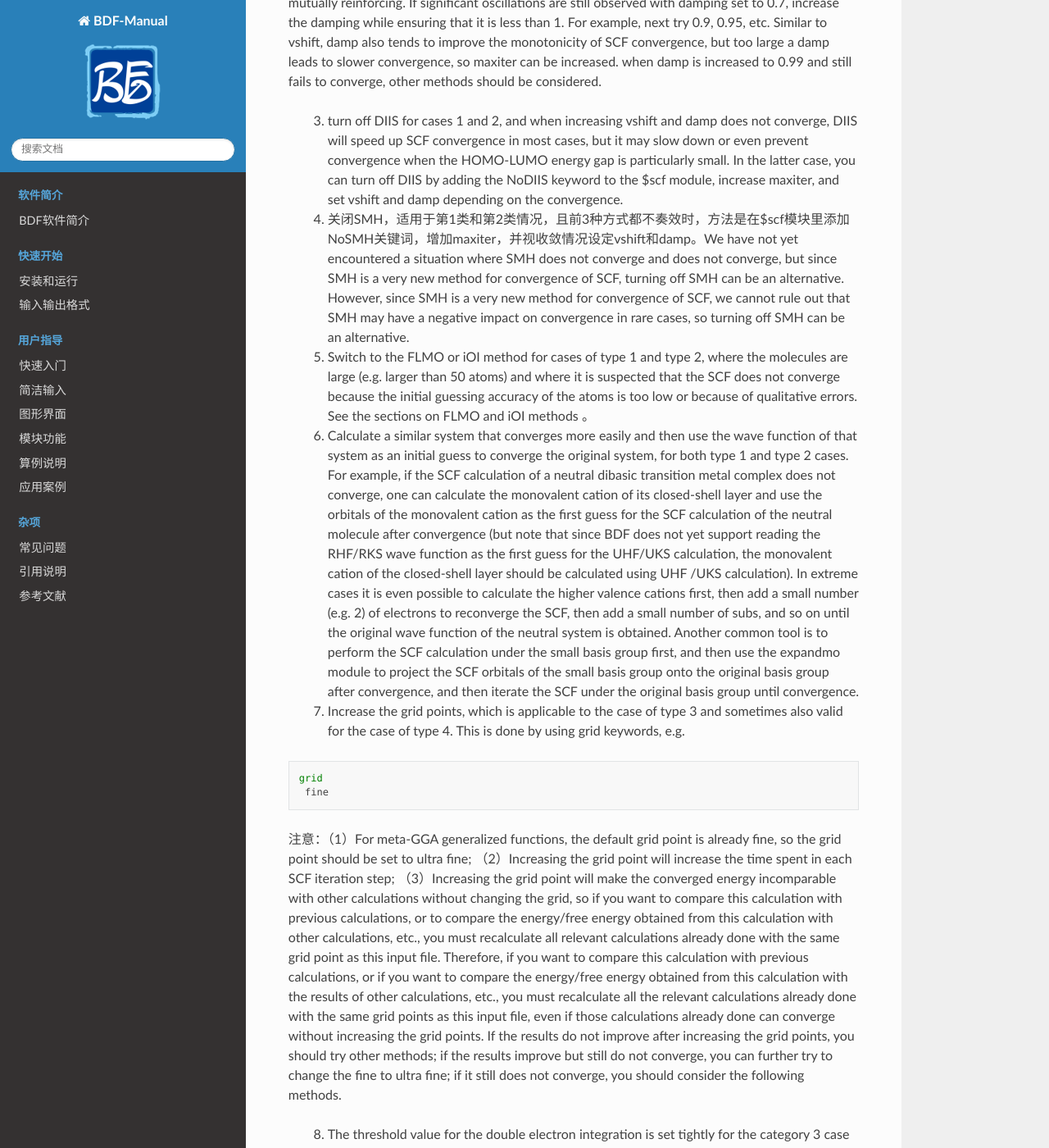
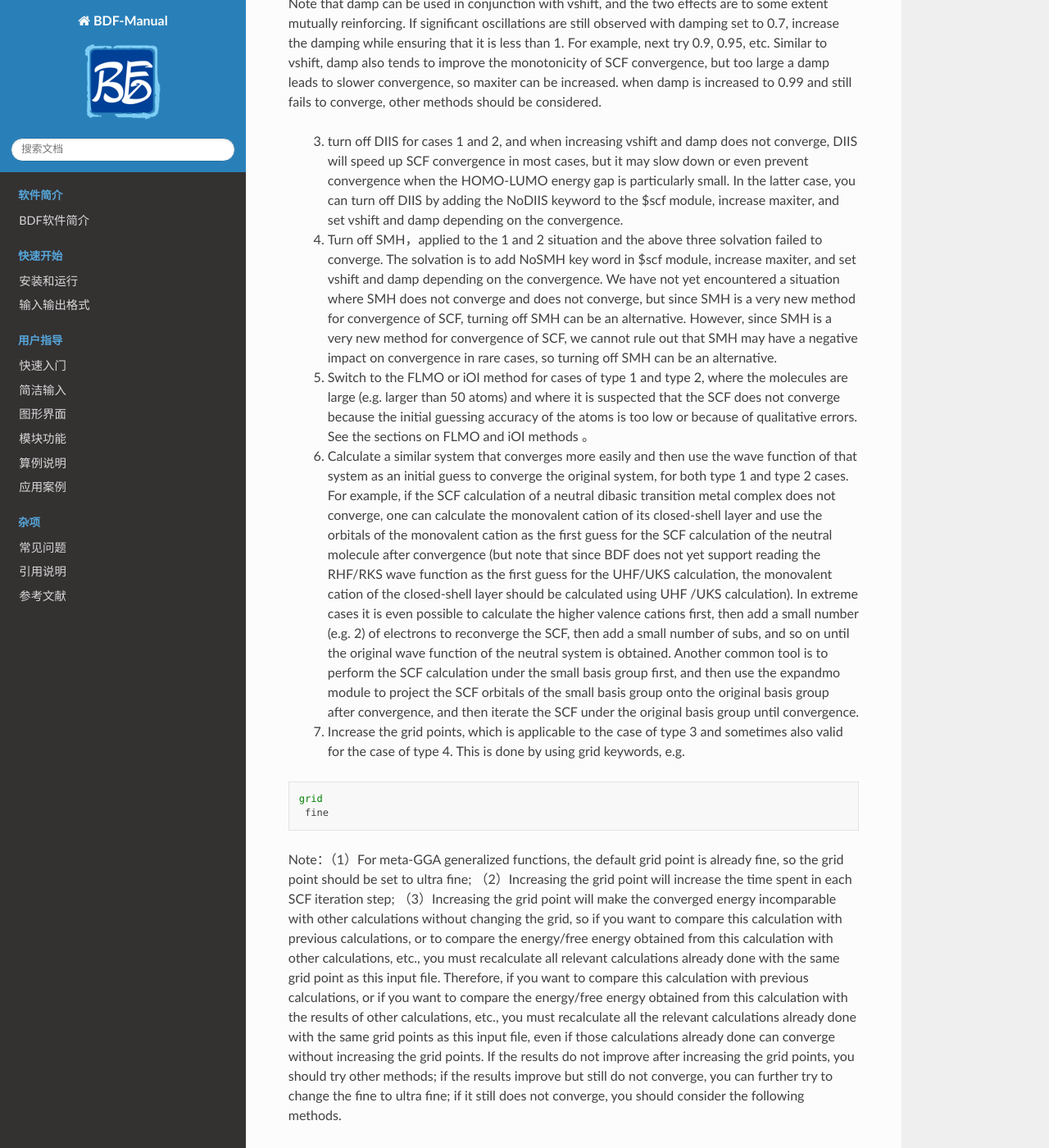
Before and after one commit to BDF-manual-maintenance/BDF-manual-en, a Sphinx documentation site: the page built from source/guide/SCFTech.rst, in a window 1280 px wide and 1400 px high, scrolled down 13487 px. Shown: the whole window at 82% size. Built offline with Sphinx 7.4.7 and the Read the Docs theme 2.0.0, drawn with Linux system fonts in a browser that asks for light colours; some of the changed text lies outside the part shown.

Commit message:
Update SCFTech.rst

```diff
--- a/source/guide/SCFTech.rst
+++ b/source/guide/SCFTech.rst
@@ -126,10 +126,9 @@ In the second step, the convergence orbit of the :math:`\ce{H2O}` molecule is us
     %cp $BDF_WORKDIR/h2o.scforb $BDF_TMPDIR/${BDFTASK}.inporb
 
 
-这里，使用了关键词 ``guess=readmo`` ，指定要读入初始猜测轨道。初始猜测轨道是用 ``%`` 引导的拷贝命令从
-环境变量 ``BDF_WORKDIR`` 定义的文件夹中的h2o.scforb文件复制为 ``BDF_TMPDIR`` 中的 ``${BDFTASK}.inporb`` 文件。
-这里， ``BDF_WORKDIR`` 是执行计算任务的目录， ``BDF_TMPDIR`` 是BDF存储临时文件的目录。
-
+Here, key word ``guess=readmo`` is used to assign the initial guess orbital to be read. Initial guess orbital is copied by using ``%`` guided copy command from h2o.scforb in
+environmental variable ``BDF_WORKDIR`` defined file to ``${BDFTASK}.inporb`` file in ``BDF_TMPDIR``.
+Here， ``BDF_WORKDIR`` is the directory of executing tasks, ``BDF_TMPDIR`` is directory to store temporary files in BDF.
 
 Extending small basis group convergence orbits to large basis group initial guesses
 ------------------------------------------------
@@ -596,7 +595,7 @@ Common causes of SCF non-convergence include
  3. The numerical integration grid point is too small or the accuracy of the two-electron integration is too low, resulting in small oscillations of the SCF that do not converge due to numerical errors. This situation is typically characterized by irregular oscillations of the SCF energy with an amplitude below :math:`10^{-4}` Hartree, and the number of orbital occupations printed at the end of the SCF is qualitatively as expected.
  4. The basis group is nearly linearly correlated, or the projection of the basis group on the grid is nearly linearly correlated because the grid is too small. This situation is typically characterized by the SCF energy varying by more than 1 Hartree (not necessarily in oscillation, but also monotonically or essentially monotonically), the SCF energy being much lower than expected, and the number of orbit occupancies printed at the end of the SCF being completely unphysically realistic. When the SCF energy is very much lower than expected, the SCF energy may not even be displayed as a number, but as a string of asterisks.
 
-以下是各类SCF不收敛问题的常见解决方法（一定程度上也适用于BDF以外的软件）：
+The following part is the common solvation to various kinds of SCF convergence failure（also applied to programs other than BDF）：
 
  1. add an energy shift vshift, for both category 1 and category 2 cases, by adding to the $scf module of the input file.
 
@@ -617,7 +616,7 @@ If significant oscillations are still observed, it shall gradually increase vshi
 Note that damp can be used in conjunction with vshift, and the two effects are to some extent mutually reinforcing. If significant oscillations are still observed with damping set to 0.7, increase the damping while ensuring that it is less than 1. For example, next try 0.9, 0.95, etc. Similar to vshift, damp also tends to improve the monotonicity of SCF convergence, but too large a damp leads to slower convergence, so maxiter can be increased. when damp is increased to 0.99 and still fails to converge, other methods should be considered.
 
  3. turn off DIIS for cases 1 and 2, and when increasing vshift and damp does not converge, DIIS will speed up SCF convergence in most cases, but it may slow down or even prevent convergence when the HOMO-LUMO energy gap is particularly small. In the latter case, you can turn off DIIS by adding the NoDIIS keyword to the $scf module, increase maxiter, and set vshift and damp depending on the convergence.
- 4. 关闭SMH，适用于第1类和第2类情况，且前3种方式都不奏效时，方法是在$scf模块里添加NoSMH关键词，增加maxiter，并视收敛情况设定vshift和damp。We have not yet encountered a situation where SMH does not converge and does not converge, but since SMH is a very new method for convergence of SCF, turning off SMH can be an alternative. However, since SMH is a very new method for convergence of SCF, we cannot rule out that SMH may have a negative impact on convergence in rare cases, so turning off SMH can be an alternative.
+ 4. Turn off SMH，applied to the 1 and 2 situation and the above three solvation failed to converge. The solvation is to add NoSMH key word in $scf module, increase maxiter, and set vshift and damp depending on the convergence. We have not yet encountered a situation where SMH does not converge and does not converge, but since SMH is a very new method for convergence of SCF, turning off SMH can be an alternative. However, since SMH is a very new method for convergence of SCF, we cannot rule out that SMH may have a negative impact on convergence in rare cases, so turning off SMH can be an alternative.
  5. Switch to the FLMO or iOI method for cases of type 1 and type 2, where the molecules are large (e.g. larger than 50 atoms) and where it is suspected that the SCF does not converge because the initial guessing accuracy of the atoms is too low or because of qualitative errors. See :ref:`the sections on FLMO and iOI methods <FLMOMethod.rst>` 。
  6. Calculate a similar system that converges more easily and then use the wave function of that system as an initial guess to converge the original system, for both type 1 and type 2 cases. For example, if the SCF calculation of a neutral dibasic transition metal complex does not converge, one can calculate the monovalent cation of its closed-shell layer and use the orbitals of the monovalent cation as the first guess for the SCF calculation of the neutral molecule after convergence (but note that since BDF does not yet support reading the RHF/RKS wave function as the first guess for the UHF/UKS calculation, the monovalent cation of the closed-shell layer should be calculated using UHF /UKS calculation). In extreme cases it is even possible to calculate the higher valence cations first, then add a small number (e.g. 2) of electrons to reconverge the SCF, then add a small number of subs, and so on until the original wave function of the neutral system is obtained.
     Another common tool is to perform the SCF calculation under the small basis group first, and then use the :ref:`expandmo module <expandmo.rst>` to project the SCF orbitals of the small basis group onto the original basis group after convergence, and then iterate the SCF under the original basis group until convergence.
@@ -628,7 +627,7 @@ Note that damp can be used in conjunction with vshift, and the two effects are t
  grid
   fine
 
-注意：（1）For meta-GGA generalized functions, the default grid point is already fine, so the grid point should be set to ultra fine;
+Note：（1）For meta-GGA generalized functions, the default grid point is already fine, so the grid point should be set to ultra fine;
 （2）Increasing the grid point will increase the time spent in each SCF iteration step;
 （3）Increasing the grid point will make the converged energy incomparable with other calculations without changing the grid, so if you want to compare this calculation with previous calculations, or to compare the energy/free energy obtained from this calculation with other calculations, etc., you must recalculate all relevant calculations already done with the same grid point as this input file. Therefore, if you want to compare this calculation with previous calculations, or if you want to compare the energy/free energy obtained from this calculation with the results of other calculations, etc., you must recalculate all the relevant calculations already done with the same grid points as this input file, even if those calculations already done can converge without increasing the grid points.
 If the results do not improve after increasing the grid points, you should try other methods; if the results improve but still do not converge, you can further try to change the fine to ultra fine; if it still does not converge, you should consider the following methods.
```
